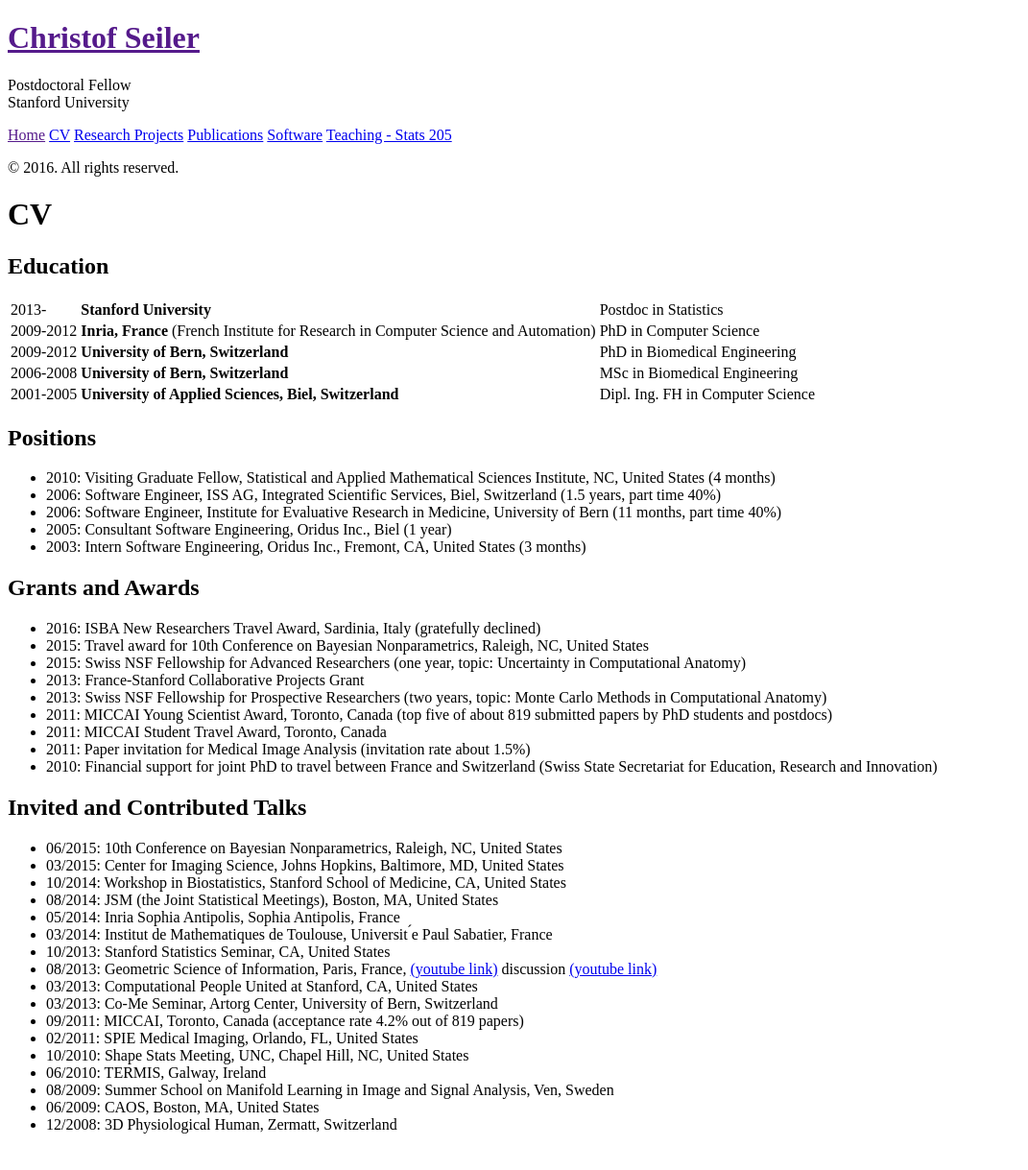
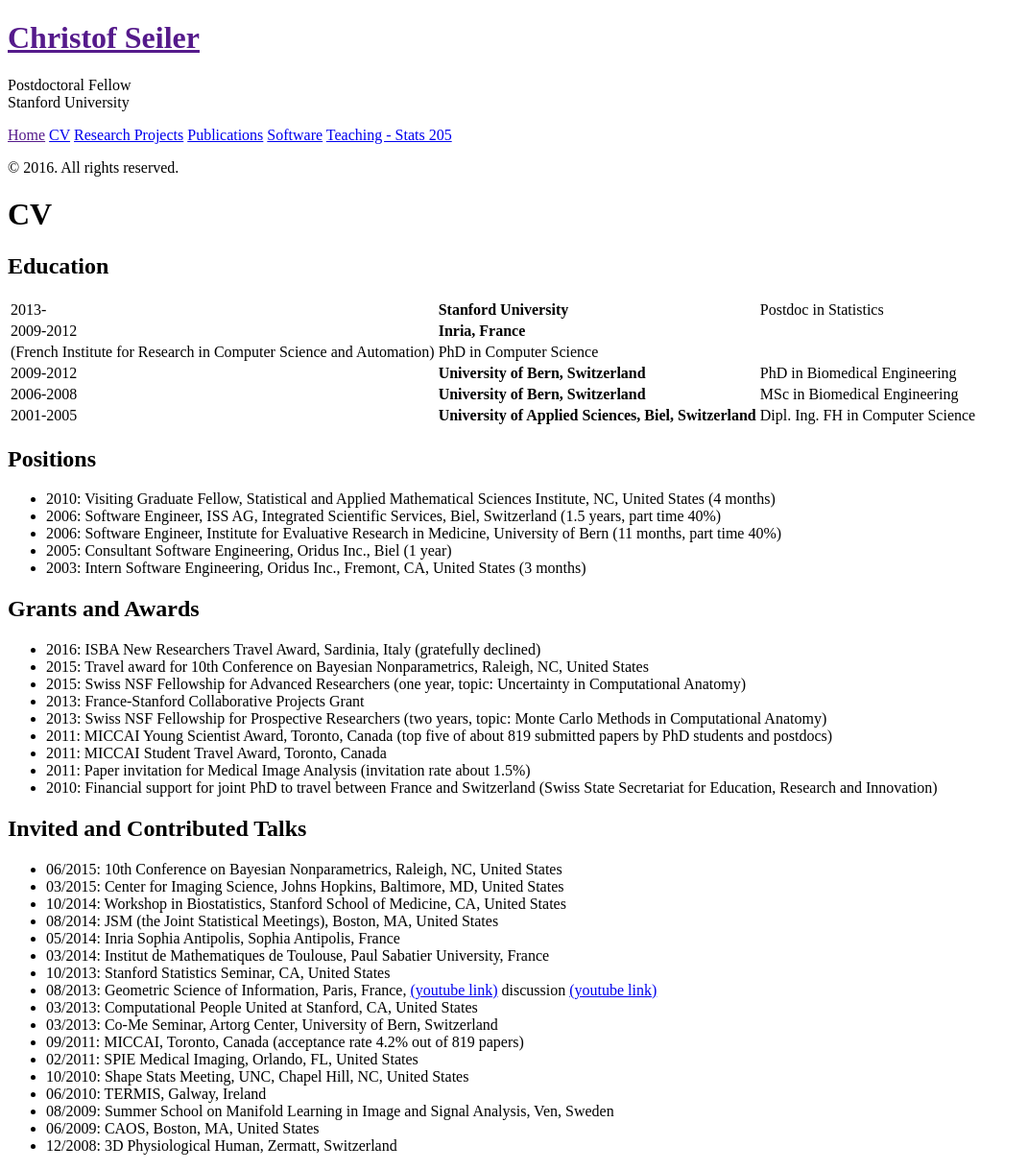
Before and after one commit to ChristofSeiler/ChristofSeiler.github.io, a Jekyll site: the page built from about.md, in a window 1280 px wide. Shown: the whole page at 96% size, without its empty margins (0-1071 px from the left). Built offline with Jekyll 4.4.1, drawn with Linux system fonts in a browser that asks for light colours; before the commit the page ends 1197 px from its top, so only the background shows below that.

Commit message:
linebreak

```diff
--- a/about.md
+++ b/about.md
@@ -6,7 +6,8 @@
 ## Education
 
 2013-     | **Stanford University**                                                                 | Postdoc in Statistics
-2009-2012 | **Inria, France** (French Institute for Research in Computer Science and Automation)    | PhD in Computer Science
+2009-2012 | **Inria, France**
+(French Institute for Research in Computer Science and Automation)                                  | PhD in Computer Science
 2009-2012 | **University of Bern, Switzerland**                                                     | PhD in Biomedical Engineering
 2006-2008 | **University of Bern, Switzerland**                                                     | MSc in Biomedical Engineering
 2001-2005 | **University of Applied Sciences, Biel, Switzerland**                                   | Dipl. Ing. FH in Computer Science
@@ -38,7 +39,7 @@
 * 10/2014: Workshop in Biostatistics, Stanford School of Medicine, CA, United States
 * 08/2014: JSM (the Joint Statistical Meetings), Boston, MA, United States
 * 05/2014: Inria Sophia Antipolis, Sophia Antipolis, France
-* 03/2014: Institut de Mathematiques de Toulouse, Universit ́e Paul Sabatier, France
+* 03/2014: Institut de Mathematiques de Toulouse, Paul Sabatier University, France
 * 10/2013: Stanford Statistics Seminar, CA, United States
 * 08/2013: Geometric Science of Information, Paris, France, [(youtube link)](https://www.youtube.com/watch?v=KZO-EaJ6Qrc) discussion [(youtube link)](https://www.youtube.com/watch?v=B22UeW_wOpg)
 * 03/2013: Computational People United at Stanford, CA, United States
```
